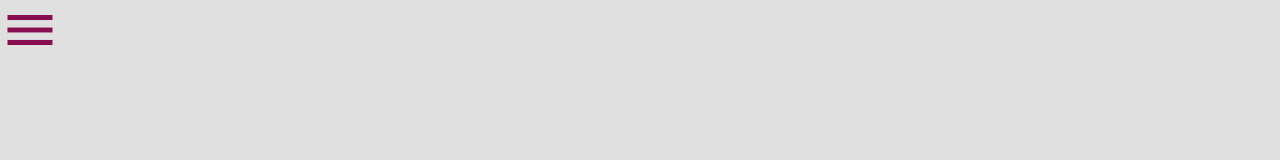
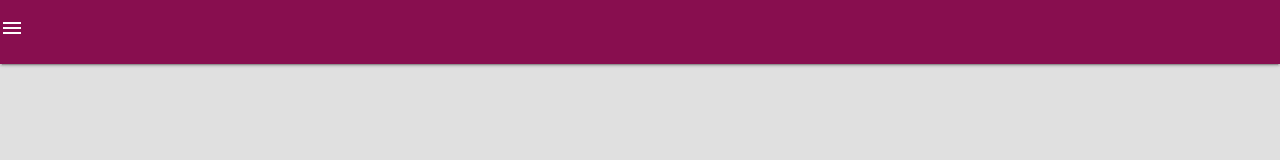
Before and after one commit to monerivas/Alertate, a plain HTML site: page menu.html in a window 1280 px wide. Drawn offline with nearby package versions, Linux system fonts and the light colour scheme; files whose address does not match are found by name.

Commit message:
Se modifica diseño del menu.

```diff
--- a/menu.html
+++ b/menu.html
@@ -11,8 +11,9 @@
     <title>Menu</title>
   </head>
   <body class="grey lighten-2">
-    <header>
-      <i class="medium material-icons pink-text text-darken-4 dropdown-button" data-activates="opcsMenu">
+    <header class="navbar-fixed">
+      <nav class="pink darken-4">
+        <i class="medium material-icons white-text dropdown-button" data-activates="opcsMenu">
           menu
         </i>
         <!-- Opciones menu -->
@@ -23,6 +24,11 @@
           <li><a href=""><i class="material-icons pink-text text-darken-4">contact_phone</i>Directorio</a></li>
           <li><a href=""><i class="material-icons pink-text text-darken-4">info</i>Acerca de</a></li>
         </ul>
+        <!-- LOGO  -->
+        <a href="#" class="brand-logo right">
+          <img src="" alt="">
+        </a>
+      </nav>
     </header>
     <!--Import jQuery before materialize.js-->
     <script type="text/javascript" src="https://code.jquery.com/jquery-2.1.1.min.js"></script>
```
Lines whose indentation alone changed are shown as unchanged.
